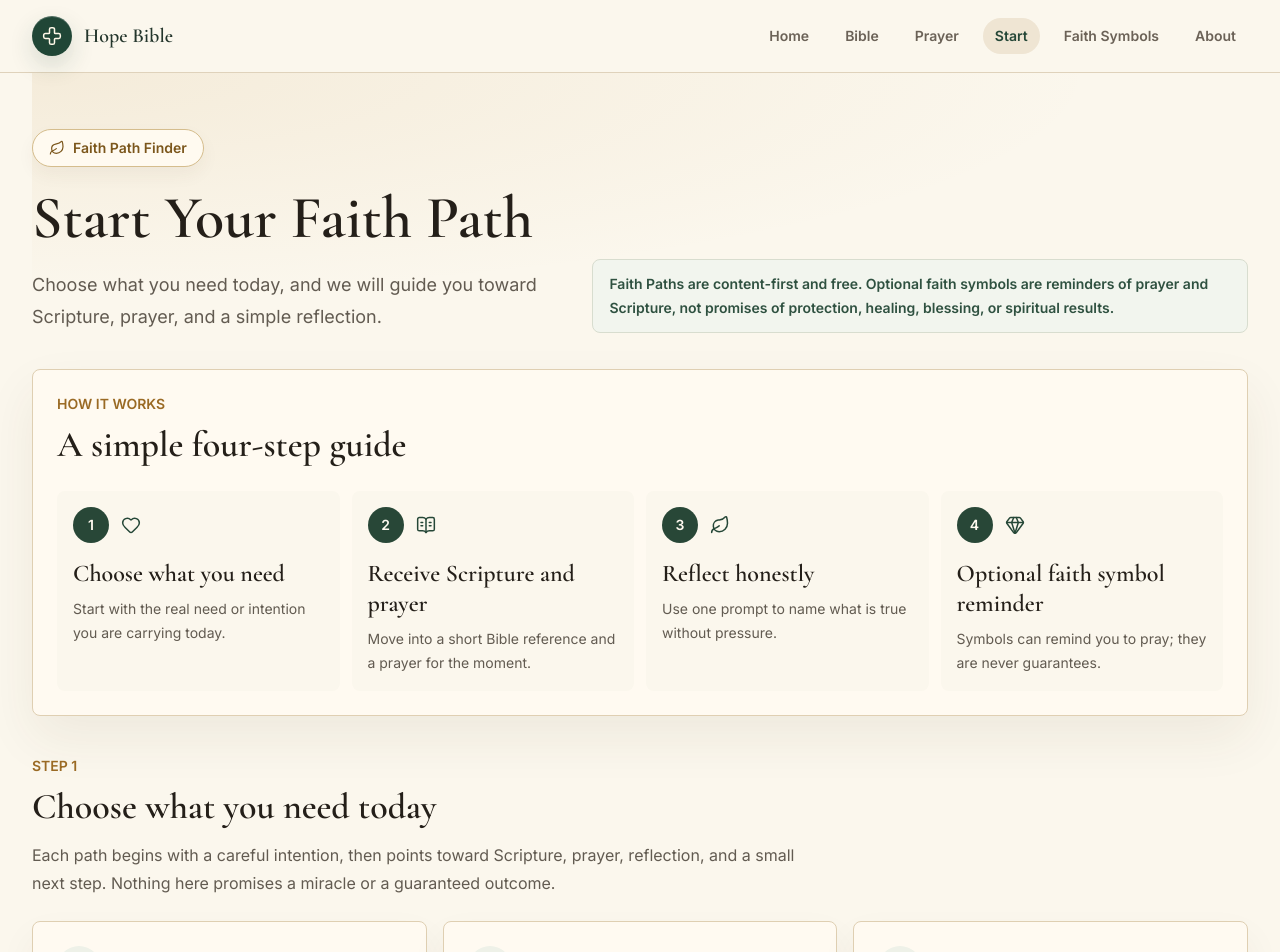
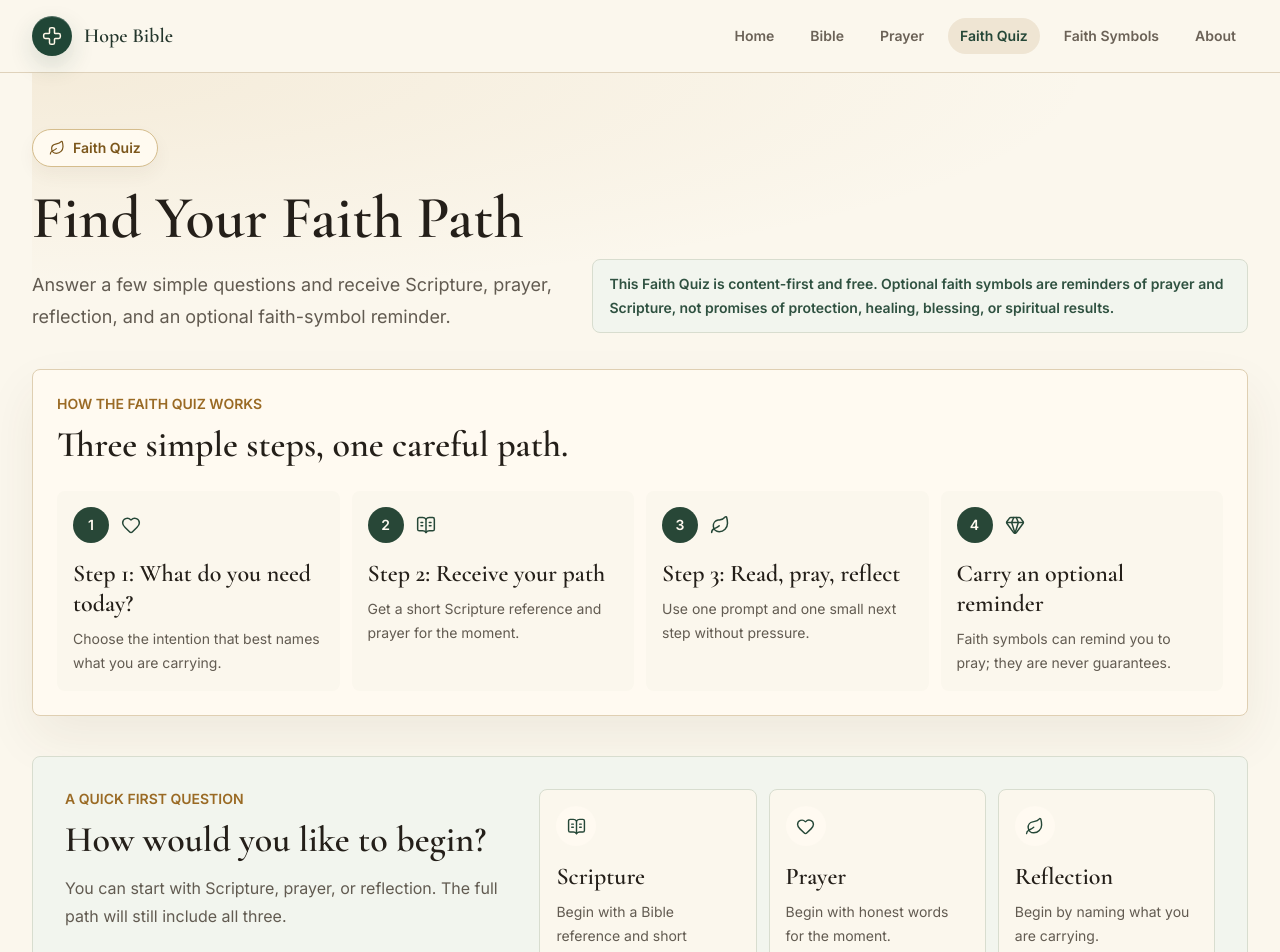
Before and after one commit to bubblemusic00-netizen/bible-site, a Next.js app: page /start in a window 1280 px wide. Shown: the top 952 px of the page. Built offline with nearby package versions, Linux system fonts and the light colour scheme; no server answers.

Commit message:
Clarify faith quiz conversion path

```diff
--- a/app/components/ContinueFaithPath.tsx
+++ b/app/components/ContinueFaithPath.tsx
@@ -78,7 +78,7 @@ export function ContinueFaithPath() {
   return (
     <Link
       href={faithPath.startRoute}
-      className="group mt-3 block max-w-xl rounded-lg border border-[#f4dfb5]/55 bg-[#fff8eb]/90 p-4 text-[#241f19] shadow-[0_14px_34px_rgba(25,20,14,0.18)] transition hover:-translate-y-0.5 hover:bg-[#fffaf0] hover:shadow-[0_18px_42px_rgba(25,20,14,0.24)]"
+      className="group mb-8 block max-w-xl rounded-lg border border-[#dfcfb2] bg-[#fffaf1] p-4 text-[#241f19] shadow-[0_14px_34px_rgba(71,55,35,0.075)] transition hover:-translate-y-0.5 hover:bg-[#fffdf7] hover:shadow-[0_18px_42px_rgba(71,55,35,0.11)]"
     >
       <span className="flex items-start justify-between gap-4">
         <span className="grid size-9 shrink-0 place-items-center rounded-full bg-[#eef1e8] text-[#254737]">
@@ -93,7 +93,7 @@ export function ContinueFaithPath() {
         Continue your {faithPaths[pathSlug].title} path
       </span>
       <span className="mt-2 block text-sm leading-6 text-[#625b51]">
-        Return to prayer, scripture, and a symbolic reminder for this intention.
+        Return to prayer, Scripture, and an optional reminder for this intention.
       </span>
       <span className="mt-3 block text-sm font-semibold text-[#254737]">
         Continue path
--- a/app/components/FaithJourneyNav.tsx
+++ b/app/components/FaithJourneyNav.tsx
@@ -12,7 +12,7 @@ const steps: Array<{
 }> = [
   {
     key: "start",
-    label: "Start",
+    label: "Quiz",
     getHref: (path) => path.startRoute,
     icon: Leaf,
   },
--- a/app/components/site-ui.tsx
+++ b/app/components/site-ui.tsx
@@ -18,7 +18,7 @@ const navItems: Array<{ key: NavKey; label: string; href: string }> = [
   { key: "home", label: "Home", href: "/" },
   { key: "bible", label: "Bible", href: "/bible" },
   { key: "prayer", label: "Prayer", href: "/prayer" },
-  { key: "start", label: "Start", href: "/start" },
+  { key: "start", label: "Faith Quiz", href: "/start" },
   { key: "jewelry", label: "Faith Symbols", href: "/jewelry" },
   { key: "about", label: "About", href: "/about" },
 ];
--- a/app/jewelry/[intention]/page.tsx
+++ b/app/jewelry/[intention]/page.tsx
@@ -174,7 +174,7 @@ export default async function JewelryIntentionPage({
       <div className="mt-8 flex flex-col gap-3 sm:flex-row sm:flex-wrap">
         <BackButton href="/jewelry" label="Back to Faith Symbols" />
         <SecondaryButton href={startPath.startRoute}>
-          Start path
+          Faith Quiz
         </SecondaryButton>
         <SecondaryButton href="/bible">Read the Bible</SecondaryButton>
         <SecondaryButton href={startPath.prayerRoute}>
--- a/app/page.tsx
+++ b/app/page.tsx
@@ -21,7 +21,7 @@ export const metadata: Metadata = {
     absolute: "Hope Bible | Free Bible Reading, Prayer, and Christian Guidance",
   },
   description:
-    "Hope Bible is a free Christian faith-inspired platform for Bible reading, prayer guidance, Faith Paths, and meaningful faith reminders.",
+    "Hope Bible offers a free Faith Quiz with Bible reading, prayer guidance, reflection, and meaningful faith reminders.",
 };
 
 const actionItems = [
@@ -42,11 +42,11 @@ const actionItems = [
     icon: Heart,
   },
   {
-    title: "Start a Faith Path",
+    title: "Take the Faith Quiz",
     description:
-      "Choose what you are carrying today, then continue through prayer, Scripture, and reflection.",
+      "Answer a few simple prompts, then continue through prayer, Scripture, and reflection.",
     href: "/start",
-    cta: "Start Your Path",
+    cta: "Take the Quiz",
     icon: Leaf,
   },
   {
@@ -123,19 +123,19 @@ export default function Home() {
         />
         <div className="absolute inset-0 bg-[linear-gradient(90deg,rgba(25,28,22,0.92),rgba(44,61,48,0.72)_48%,rgba(255,246,225,0.18)),linear-gradient(0deg,rgba(24,20,16,0.68),rgba(24,20,16,0.1)_46%,rgba(24,20,16,0.34))]" />
 
-        <div className="relative z-10 mx-auto grid w-full max-w-7xl gap-8 px-4 py-12 sm:px-8 sm:py-16 lg:min-h-[720px] lg:grid-cols-[1.05fr_0.75fr] lg:items-center lg:py-20">
+        <div className="relative z-10 mx-auto grid w-full max-w-7xl gap-8 px-4 py-11 sm:px-8 sm:py-14 lg:min-h-[640px] lg:grid-cols-[1.08fr_0.72fr] lg:items-center lg:py-16">
           <div className="max-w-4xl">
             <p className="inline-flex items-center gap-2 rounded-full border border-[#e7d0a4]/70 bg-[#fffaf0]/94 px-4 py-2 text-sm font-semibold text-[#76521d] shadow-[0_12px_30px_rgba(35,28,20,0.18)]">
               <Cross size={16} strokeWidth={1.8} />
-              Free Christian Bible and prayer guidance
+              Free Faith Quiz, Bible, and prayer guidance
             </p>
             <h1 className="mt-5 max-w-4xl font-serif text-4xl font-semibold leading-[1.02] text-[#fffaf0] sm:text-5xl lg:text-6xl">
               Free Bible Reading, Prayer, and Christian Faith Guidance
             </h1>
             <p className="mt-5 max-w-2xl text-base leading-7 text-[#f1eadf] sm:text-lg sm:leading-8">
-              Hope Bible helps you read Scripture, begin honest prayer, and
-              follow a simple Faith Path. Faith symbols are optional reminders,
-              not the heart of the site and never spiritual guarantees.
+              Take a simple Faith Quiz and receive a guided path with Scripture,
+              prayer, reflection, and an optional faith-symbol reminder. Free
+              guidance comes first; symbols are reminders, not guarantees.
             </p>
 
             <div className="mt-7 flex flex-col gap-3 sm:flex-row sm:flex-wrap sm:items-center">
@@ -143,7 +143,7 @@ export default function Home() {
                 href="/start"
                 className="inline-flex min-h-12 items-center justify-center gap-2 rounded-full bg-[#fff8eb] px-6 py-3 text-sm font-semibold text-[#244336] shadow-[0_18px_44px_rgba(25,20,14,0.22)] transition hover:-translate-y-0.5 hover:bg-[#fffaf0]"
               >
-                Start Your Faith Path
+                Take the Faith Quiz
                 <ArrowRight size={17} strokeWidth={1.8} />
               </Link>
               <Link
@@ -161,21 +161,20 @@ export default function Home() {
                 <ArrowRight size={15} strokeWidth={1.8} />
               </Link>
             </div>
-            <ContinueFaithPath />
           </div>
 
-          <aside className="rounded-lg border border-[#f4dfb5]/52 bg-[#fff8eb]/94 p-5 text-[#241f19] shadow-[0_24px_70px_rgba(20,16,12,0.28)] sm:p-6">
+          <aside className="rounded-lg border border-[#f4dfb5]/45 bg-[#fff8eb]/88 p-5 text-[#241f19] shadow-[0_18px_46px_rgba(20,16,12,0.18)] sm:p-6">
             <p className="text-sm font-semibold uppercase text-[#9a6a24]">
-              A simple path
+              Your quiz result includes
             </p>
-            <h2 className="mt-3 font-serif text-3xl font-semibold leading-tight">
-              Start with what you need today.
+            <h2 className="mt-3 font-serif text-2xl font-semibold leading-tight sm:text-3xl">
+              A simple path for what you need today.
             </h2>
             <div className="mt-5 grid gap-4">
               {[
-                ["Pray", "Begin with an honest prayer starter."],
-                ["Read", "Continue with Scripture for reflection."],
-                ["Carry", "Let symbols remain optional reminders."],
+                ["Scripture", "A short Bible reference for reflection."],
+                ["Prayer", "A careful prayer starter for the moment."],
+                ["Reminder", "An optional symbol cue, never a guarantee."],
               ].map(([title, description], index) => (
                 <div key={title} className="grid grid-cols-[2.25rem_1fr] gap-3">
                   <span className="grid size-9 place-items-center rounded-full bg-[#284737] text-sm font-semibold text-[#fffaf0]">
@@ -195,6 +194,8 @@ export default function Home() {
       </section>
 
       <section className="mx-auto w-full max-w-7xl px-4 py-12 sm:px-8 lg:py-16">
+        <ContinueFaithPath />
+
         <div className="grid gap-8 lg:grid-cols-[0.75fr_1.25fr] lg:items-end">
           <div>
             <p className="text-sm font-semibold uppercase text-[#9a6a24]">
@@ -243,7 +244,7 @@ export default function Home() {
         <div className="mx-auto grid w-full max-w-7xl gap-8 px-4 py-12 sm:px-8 lg:grid-cols-[0.9fr_1.1fr] lg:items-start lg:py-16">
           <div className="lg:sticky lg:top-8">
             <p className="text-sm font-semibold uppercase text-[#9a6a24]">
-              Start with what you need today
+              Begin with what you need today
             </p>
             <h2 className="mt-3 max-w-xl font-serif text-3xl font-semibold leading-tight text-[#241f19] sm:text-4xl lg:text-5xl">
               Choose an intention for prayer and Scripture.
--- a/app/start/[path]/page.tsx
+++ b/app/start/[path]/page.tsx
@@ -62,13 +62,13 @@ export default async function StartPathPage({
       <PageShell active="start">
         <PageIntro
           icon={Leaf}
-          eyebrow="Faith Path Finder"
+          eyebrow="Faith Quiz"
           title="Faith path coming soon"
           subtitle="This intention is not available yet, but you can still begin with prayer or choose another path."
         />
 
         <div className="mt-8 flex flex-col gap-3 sm:flex-row">
-          <BackButton href="/start" label="Back to Start" />
+          <BackButton href="/start" label="Back to Faith Quiz" />
           <SecondaryButton href="/prayer">Prayer Guide</SecondaryButton>
         </div>
       </PageShell>
@@ -84,7 +84,7 @@ export default async function StartPathPage({
       <div className="grid gap-6 lg:grid-cols-[0.95fr_1.05fr] lg:items-end">
         <PageIntro
           icon={Leaf}
-          eyebrow="Your Faith Path"
+          eyebrow="Faith Quiz Result"
           title={`${faithPath.title} Faith Path`}
           subtitle={faithPath.pastoralIntro}
         />
@@ -177,7 +177,7 @@ export default async function StartPathPage({
       </section>
 
       <div className="mt-8 flex flex-col gap-3 sm:flex-row sm:flex-wrap">
-        <BackButton href="/start" label="Back to Start" />
+        <BackButton href="/start" label="Back to Faith Quiz" />
         <SecondaryButton href="/bible">Read the Bible</SecondaryButton>
         <SecondaryButton href={faithPath.prayerRoute}>Prayer Guide</SecondaryButton>
         <SecondaryButton href={faithPath.jewelryRoute}>
--- a/app/start/page.tsx
+++ b/app/start/page.tsx
@@ -19,9 +19,9 @@ import {
 import { PageIntro, PageShell, StatusNote } from "../components/site-ui";
 
 export const metadata: Metadata = {
-  title: "Start Your Faith Path | Scripture and Prayer Guidance",
+  title: "Faith Quiz | Find Your Faith Path",
   description:
-    "Choose a guided Faith Path for peace, strength, protection, hope, guidance, or gratitude, then continue with Scripture, prayer, reflection, and an optional faith reminder.",
+    "Take a simple Faith Quiz for peace, strength, protection, hope, guidance, or gratitude, then receive Scripture, prayer, reflection, and an optional faith reminder.",
 };
 
 const pathIcons: Record<StartFaithPathSlug, typeof Leaf> = {
@@ -39,24 +39,42 @@ const pathIcons: Record<StartFaithPathSlug, typeof Leaf> = {
 
 const flowSteps = [
   {
-    title: "Choose what you need",
-    description: "Start with the real need or intention you are carrying today.",
+    title: "Step 1: What do you need today?",
+    description: "Choose the intention that best names what you are carrying.",
     icon: Heart,
   },
   {
-    title: "Receive Scripture and prayer",
-    description: "Move into a short Bible reference and a prayer for the moment.",
+    title: "Step 2: Receive your path",
+    description: "Get a short Scripture reference and prayer for the moment.",
     icon: BookOpenText,
   },
   {
-    title: "Reflect honestly",
-    description: "Use one prompt to name what is true without pressure.",
+    title: "Step 3: Read, pray, reflect",
+    description: "Use one prompt and one small next step without pressure.",
     icon: Leaf,
   },
   {
-    title: "Optional faith symbol reminder",
-    description: "Symbols can remind you to pray; they are never guarantees.",
+    title: "Carry an optional reminder",
+    description: "Faith symbols can remind you to pray; they are never guarantees.",
     icon: Gem,
+  },
+];
+
+const beginOptions = [
+  {
+    title: "Scripture",
+    description: "Begin with a Bible reference and short context.",
+    icon: BookOpenText,
+  },
+  {
+    title: "Prayer",
+    description: "Begin with honest words for the moment.",
+    icon: Heart,
+  },
+  {
+    title: "Reflection",
+    description: "Begin by naming what you are carrying.",
+    icon: Leaf,
   },
 ];
 
@@ -66,12 +84,12 @@ export default function StartPage() {
       <div className="grid gap-6 lg:grid-cols-[0.9fr_1.1fr] lg:items-end">
         <PageIntro
           icon={Leaf}
-          eyebrow="Faith Path Finder"
-          title="Start Your Faith Path"
-          subtitle="Choose what you need today, and we will guide you toward Scripture, prayer, and a simple reflection."
+          eyebrow="Faith Quiz"
+          title="Find Your Faith Path"
+          subtitle="Answer a few simple questions and receive Scripture, prayer, reflection, and an optional faith-symbol reminder."
         />
         <StatusNote>
-          Faith Paths are content-first and free. Optional faith symbols are
+          This Faith Quiz is content-first and free. Optional faith symbols are
           reminders of prayer and Scripture, not promises of protection,
           healing, blessing, or spiritual results.
         </StatusNote>
@@ -79,10 +97,10 @@ export default function StartPage() {
 
       <section className="mt-9 rounded-lg border border-[#dfcfb2] bg-[#fffaf1] p-5 shadow-[0_22px_52px_rgba(71,55,35,0.07)] sm:p-6">
         <p className="text-sm font-semibold uppercase text-[#9a6a24]">
-          How it works
+          How the Faith Quiz works
         </p>
         <h2 className="mt-2 font-serif text-3xl font-semibold leading-tight text-[#241f19] sm:text-4xl">
-          A simple four-step guide
+          Three simple steps, one careful path.
         </h2>
         <div className="mt-6 grid gap-3 md:grid-cols-4">
           {flowSteps.map((step, index) => {
@@ -108,13 +126,52 @@ export default function StartPage() {
         </div>
       </section>
 
+      <section className="mt-10 rounded-lg border border-[#d8ddcf] bg-[#f2f5ee] p-6 sm:p-8">
+        <div className="grid gap-6 lg:grid-cols-[0.8fr_1.2fr] lg:items-start">
+          <div>
+            <p className="text-sm font-semibold uppercase text-[#9a6a24]">
+              A quick first question
+            </p>
+            <h2 className="mt-2 font-serif text-3xl font-semibold leading-tight text-[#241f19] sm:text-4xl">
+              How would you like to begin?
+            </h2>
+            <p className="mt-3 text-base leading-7 text-[#625b51]">
+              You can start with Scripture, prayer, or reflection. The full path
+              will still include all three.
+            </p>
+          </div>
+          <div className="grid gap-3 sm:grid-cols-3">
+            {beginOptions.map((option) => {
+              const Icon = option.icon;
+
+              return (
+                <div
+                  key={option.title}
+                  className="rounded-lg border border-[#d8ddcf] bg-[#fbf7ed] p-4"
+                >
+                  <span className="grid size-10 place-items-center rounded-full bg-[#fffaf1] text-[#254737]">
+                    <Icon size={19} strokeWidth={1.8} />
+                  </span>
+                  <h3 className="mt-4 font-serif text-2xl font-semibold leading-tight text-[#241f19]">
+                    {option.title}
+                  </h3>
+                  <p className="mt-2 text-sm leading-6 text-[#625b51]">
+                    {option.description}
+                  </p>
+                </div>
+              );
+            })}
+          </div>
+        </div>
+      </section>
+
       <section className="mt-10">
         <div className="max-w-3xl">
           <p className="text-sm font-semibold uppercase text-[#9a6a24]">
-            Step 1
+            Step 1: What do you need today?
           </p>
           <h2 className="mt-2 font-serif text-3xl font-semibold leading-tight text-[#241f19] sm:text-4xl">
-            Choose what you need today
+            Choose the intention that fits this season.
           </h2>
           <p className="mt-3 text-base leading-7 text-[#625b51]">
             Each path begins with a careful intention, then points toward
@@ -153,7 +210,7 @@ export default function StartPage() {
                   {path.carefulLine}
                 </p>
                 <p className="mt-5 text-sm font-semibold text-[#254737]">
-                  Begin this path
+                  Choose this path
                 </p>
               </Link>
             );
@@ -165,10 +222,10 @@ export default function StartPage() {
         <div className="grid gap-5 lg:grid-cols-[1fr_auto] lg:items-center">
           <div className="max-w-3xl">
             <p className="text-sm font-semibold uppercase text-[#e9c985]">
-              Content first
+              Step 2 and 3
             </p>
             <h2 className="mt-2 font-serif text-3xl font-semibold leading-tight sm:text-4xl">
-              The path leads to prayer and Scripture before anything else.
+              Receive your path, then read, pray, reflect, and carry a reminder.
             </h2>
             <p className="mt-3 text-base leading-7 text-[#fff8e8]/84">
               Faith symbols may be mentioned as optional reminders near the end
```
Also changed, not shown: app/contact/page.tsx (+4 -4 lines), app/jewelry/page.tsx (+9 -3 lines).
